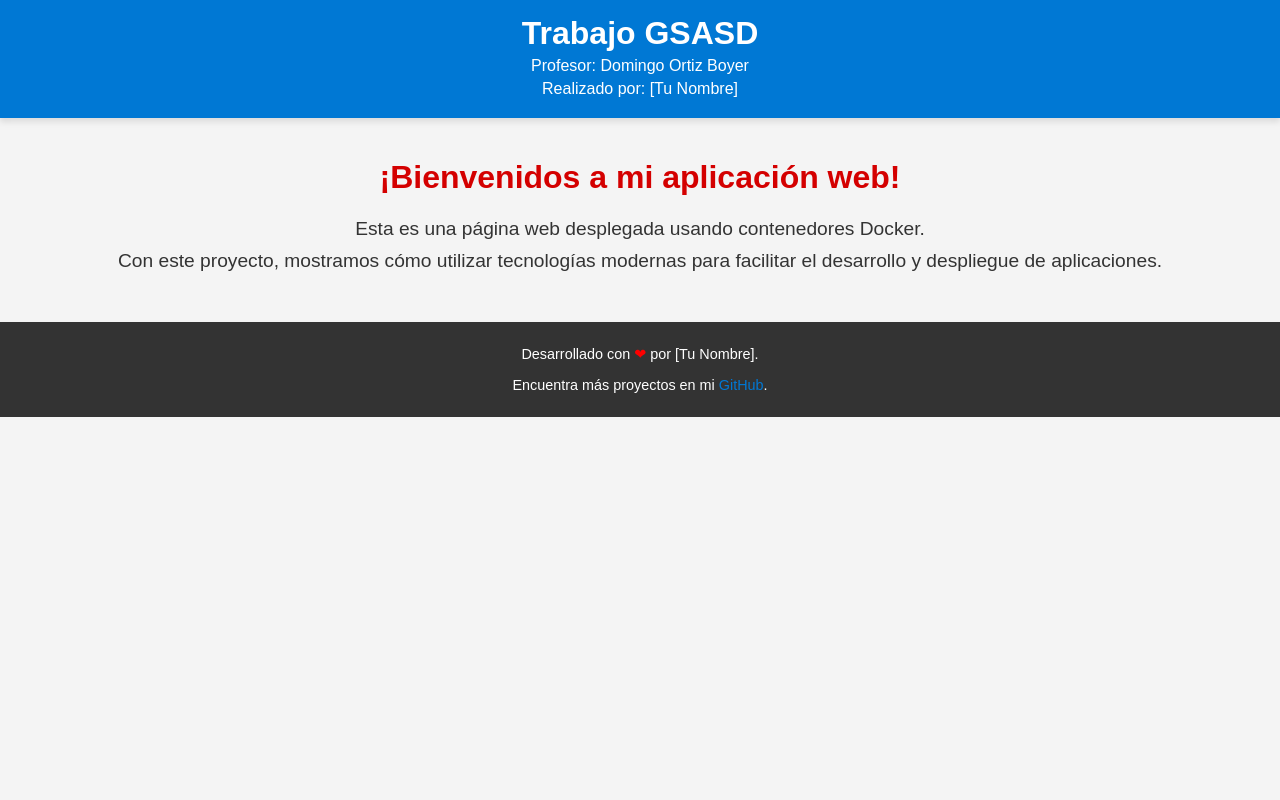
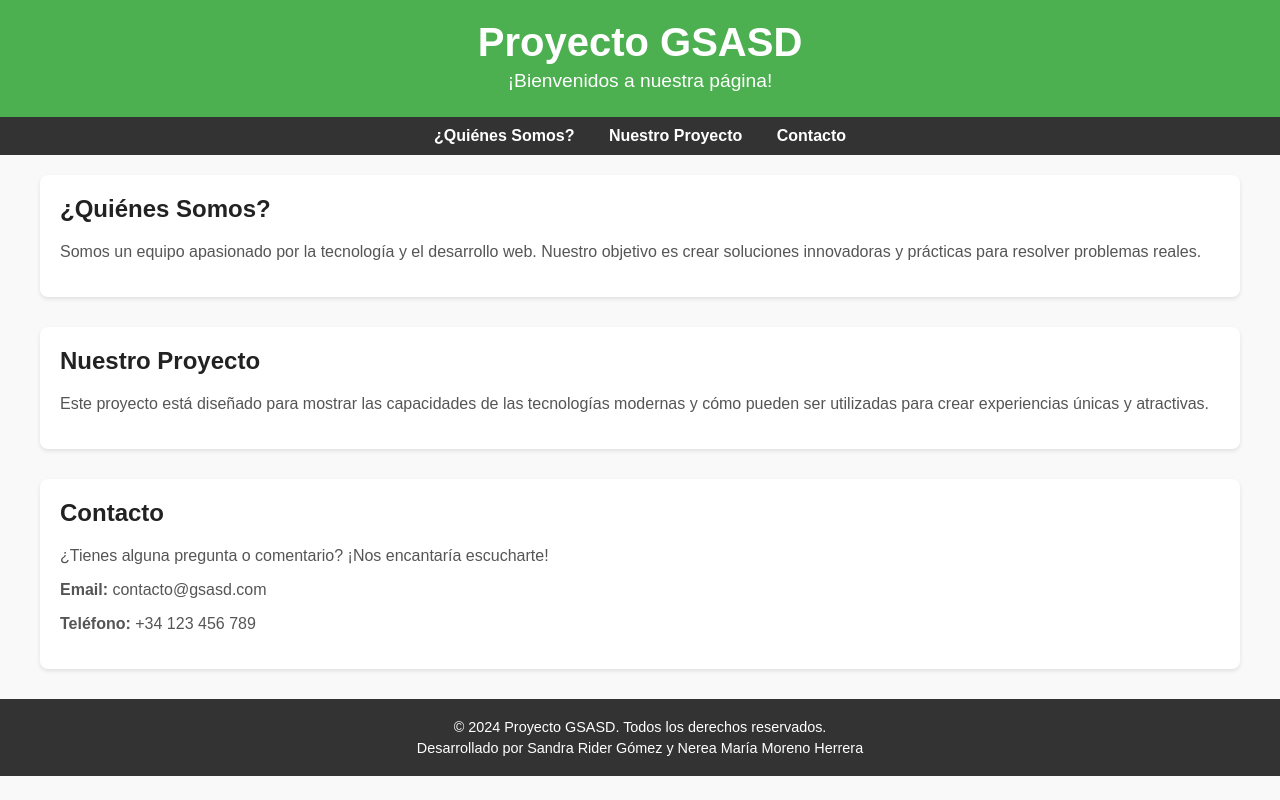
Before and after one commit to 7hursday/gsasd-proyecto, a plain HTML site: page index.html in a window 1280 px wide. Drawn offline with Linux system fonts and the light colour scheme.

Commit message:
Update index.html

```diff
--- a/index.html
+++ b/index.html
@@ -3,88 +3,126 @@
 <head>
     <meta charset="UTF-8">
     <meta name="viewport" content="width=device-width, initial-scale=1.0">
-    <title>Mi Aplicación Web</title>
-    <link rel="stylesheet" href="style.css">
+    <title>Proyecto GSASD</title>
     <style>
-        /* Estilos globales */
+        :root {
+            --primary-color: #4CAF50;
+            --secondary-color: #333;
+            --background-color: #f9f9f9;
+            --text-color: #555;
+            --heading-color: #222;
+        }
+
         body {
-            font-family: Arial, sans-serif;
-            background-color: #f4f4f4;
+            font-family: 'Arial', sans-serif;
             margin: 0;
             padding: 0;
-            text-align: center;
-            color: #333;
+            background-color: var(--background-color);
+            color: var(--text-color);
         }
 
-        /* Estilo del encabezado */
         header {
-            background-color: #0078d4;
+            background-color: var(--primary-color);
             color: white;
-            padding: 15px 0;
-            box-shadow: 0px 4px 6px rgba(0, 0, 0, 0.1);
+            text-align: center;
+            padding: 20px 10px;
         }
 
         header h1 {
-            font-size: 2em;
             margin: 0;
+            font-size: 2.5em;
         }
 
         header p {
             margin: 5px 0;
-            font-size: 1em;
+            font-size: 1.2em;
         }
 
-        /* Estilo principal */
-        main {
-            padding: 20px;
+        nav {
+            background-color: var(--secondary-color);
+            color: white;
+            text-align: center;
+            padding: 10px 0;
         }
 
-        main h1 {
-            color: #d40000;
-            font-size: 2em;
+        nav a {
+            color: white;
+            text-decoration: none;
+            margin: 0 15px;
+            font-weight: bold;
         }
 
-        main p {
-            font-size: 1.2em;
-            margin: 10px 0;
+        nav a:hover {
+            text-decoration: underline;
         }
 
-        /* Estilo del pie de página */
-        footer {
-            background-color: #333;
-            color: white;
-            padding: 10px 0;
-            margin-top: 20px;
-            font-size: 0.9em;
+        .container {
+            max-width: 1200px;
+            margin: 20px auto;
+            padding: 0 15px;
         }
 
-        footer a {
-            color: #0078d4;
-            text-decoration: none;
+        .section {
+            margin-bottom: 30px;
+            padding: 20px;
+            background: white;
+            border-radius: 8px;
+            box-shadow: 0 2px 4px rgba(0, 0, 0, 0.1);
         }
 
-        footer a:hover {
-            text-decoration: underline;
+        .section h2 {
+            color: var(--heading-color);
+            margin-top: 0;
+        }
+
+        footer {
+            background-color: var(--secondary-color);
+            color: white;
+            text-align: center;
+            padding: 15px 10px;
+            margin-top: 20px;
+        }
+
+        footer p {
+            margin: 5px 0;
+            font-size: 0.9em;
         }
     </style>
 </head>
 <body>
     <header>
-        <h1>Trabajo GSASD</h1>
-        <p>Profesor: Domingo Ortiz Boyer</p>
-        <p>Realizado por: [Tu Nombre]</p>
+        <h1>Proyecto GSASD</h1>
+        <p>¡Bienvenidos a nuestra página!</p>
     </header>
-    <main>
-        <h1>¡Bienvenidos a mi aplicación web!</h1>
-        <p>Esta es una página web desplegada usando contenedores Docker.</p>
-        <p>Con este proyecto, mostramos cómo utilizar tecnologías modernas para facilitar el desarrollo y despliegue de aplicaciones.</p>
-    </main>
+
+    <nav>
+        <a href="#quienes-somos">¿Quiénes Somos?</a>
+        <a href="#proyecto">Nuestro Proyecto</a>
+        <a href="#contacto">Contacto</a>
+    </nav>
+
+    <div class="container">
+        <section id="quienes-somos" class="section">
+            <h2>¿Quiénes Somos?</h2>
+            <p>Somos un equipo apasionado por la tecnología y el desarrollo web. Nuestro objetivo es crear soluciones innovadoras y prácticas para resolver problemas reales.</p>
+        </section>
+
+        <section id="proyecto" class="section">
+            <h2>Nuestro Proyecto</h2>
+            <p>Este proyecto está diseñado para mostrar las capacidades de las tecnologías modernas y cómo pueden ser utilizadas para crear experiencias únicas y atractivas.</p>
+        </section>
+
+        <section id="contacto" class="section">
+            <h2>Contacto</h2>
+            <p>¿Tienes alguna pregunta o comentario? ¡Nos encantaría escucharte!</p>
+            <p><strong>Email:</strong> contacto@gsasd.com</p>
+            <p><strong>Teléfono:</strong> +34 123 456 789</p>
+        </section>
+    </div>
+
     <footer>
-        <p>Desarrollado con <span style="color: red;">❤</span> por [Tu Nombre].</p>
-        <p>
-            Encuentra más proyectos en mi
-            <a href="https://github.com/7huesday/gsasd-trabajo" target="_blank">GitHub</a>.
-        </p>
+        <p>© 2024 Proyecto GSASD. Todos los derechos reservados.</p>
+        <p>Desarrollado por Sandra Rider Gómez y Nerea María Moreno Herrera</p>
     </footer>
 </body>
 </html>
```
